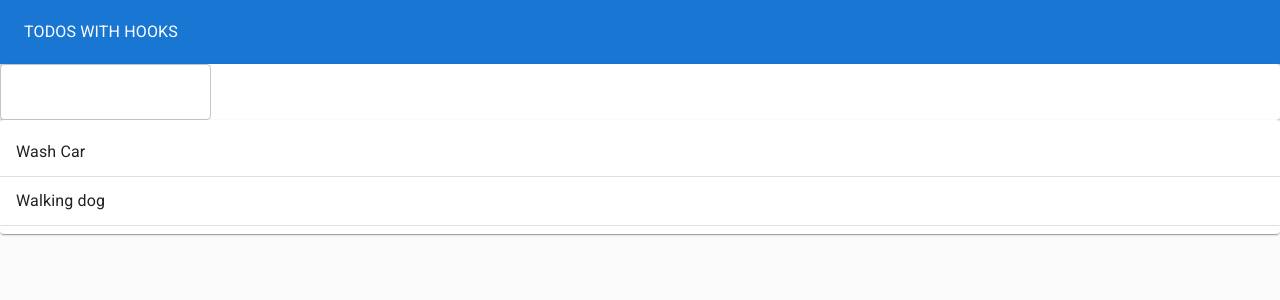
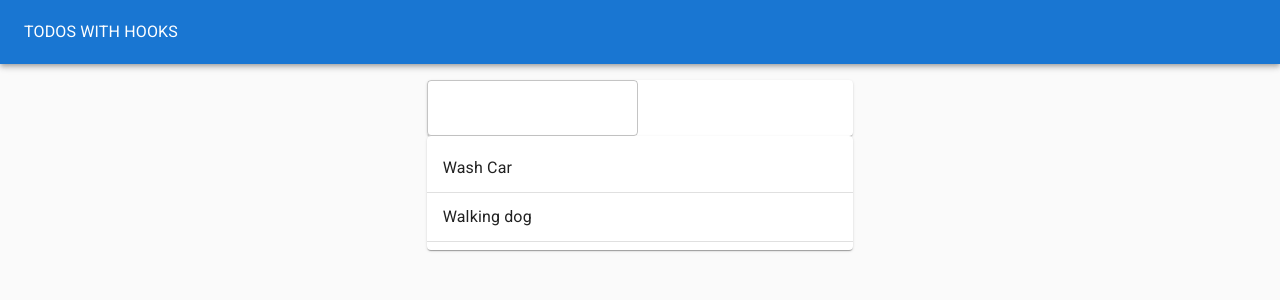
Before and after one commit to DarkoPG27/Todo-App-With-Hooks, a React (Create React App) app in the folder todo-app-with-hooks/: page / in a window 1280 px wide. Shown: the top 300 px of the page. Built offline with nearby package versions, Linux system fonts and the light colour scheme.

Commit message:
Added Grid

```diff
--- a/todo-app-with-hooks/src/TodoApp.js
+++ b/todo-app-with-hooks/src/TodoApp.js
@@ -11,6 +11,7 @@ function TodoApp() {
     ];
 
     const [todos, setTodos] = useState(initialTodos);
+
     const addTodo = newTodoText => {
         setTodos([...todos, { id: 4, task: newTodoText, completed: false }]);
     }
@@ -30,8 +31,12 @@ function TodoApp() {
                     <Typography color="inherit" >TODOS WITH HOOKS</Typography>
                 </Toolbar>
             </AppBar>
-            <TodoForm addTodo={addTodo} />
-            <TodoList todos={todos} />
+            <Grid container justifyContent="center" style={{ marginTop: "1rem" }}>
+                <Grid item xs={11} md={8} lg={4}>
+                    <TodoForm addTodo={addTodo} />
+                    <TodoList todos={todos} />
+                </Grid>
+            </Grid>
         </Paper >
     );
 }
```
